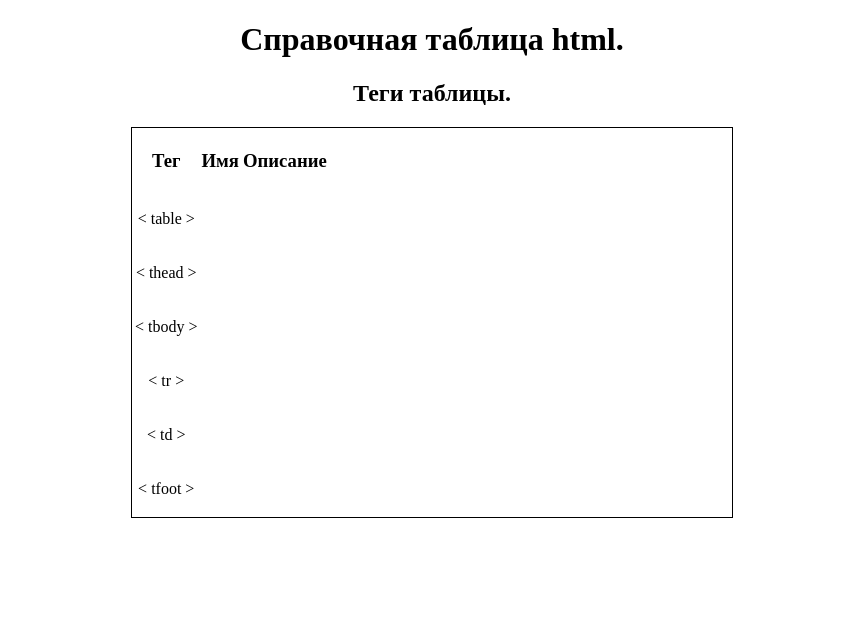
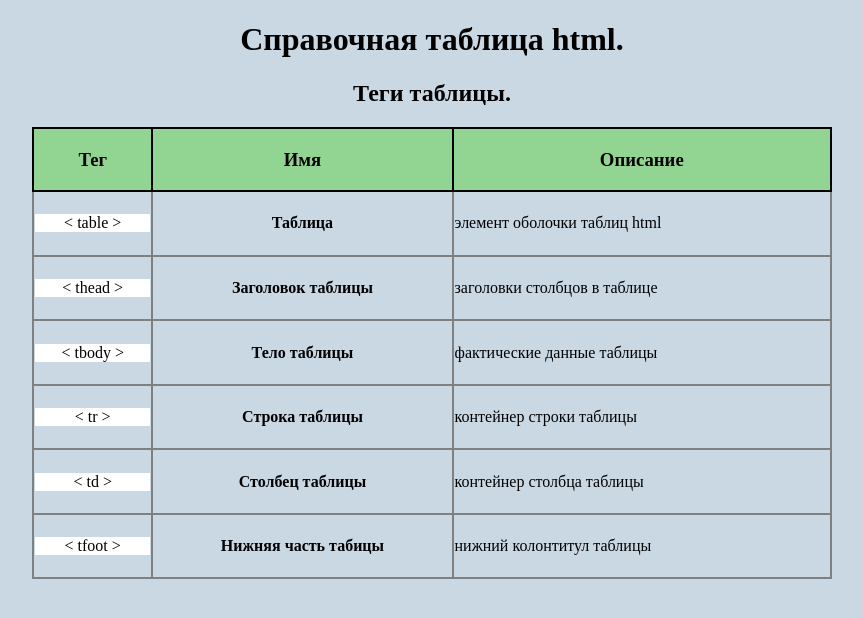
Before and after one commit to Alexey-first/html-table-reference, a plain HTML site: page index.html in a window 1280 px wide. Shown: the whole page, without its empty margins (208-1071 px from the left). Drawn offline with Linux system fonts and the light colour scheme.

Commit message:
add new style

```diff
--- a/css/style.css
+++ b/css/style.css
@@ -1,14 +1,35 @@
 body {
     text-align: center;
+    background-color: rgb(202, 216, 228);
 }
 
 
-.table {
-    width: 600px;
-    border: 1px solid black;
+table {
+    width: 800px;
+    border: 2px solid black;
     margin: auto;
+    border-collapse: collapse;
+
 }
+
 td {
+    text-align: left;
+    border: 2px solid grey;
+
+}
+
+th {
+    border:2px solid black;
+
+    background-color: rgb(146, 212, 146);
+}
+.center,h4 {
     text-align: center;
-    border: 1 px solid grey;
 }
+p {
+    text-align:justify;
+}
+.center {
+    background-color: white;
+
+}
--- a/index.html
+++ b/index.html
@@ -8,63 +8,87 @@
     <body>
         <h1>Справочная таблица html.</h1>
         <h2>Теги таблицы.</h2>
-        <div class="table">
+        <div>
             <table>
                 <thead>
                     <tr>
-                        <td>
+                        <th>
                             <h3>Тег</h3>
-                        </td>
-                        <td>
+                        </th>
+                        <th>
                             <h3>Имя</h3>
-                        </td>
-                        <td>
+                        </th>
+                        <th>
                             <h3>Описание</h3>
-                        </td>
+                        </th>
                     </tr>
                 </thead>
                 <tbody>
                     <tr>
                         <td>
-                            <p>< table ></p>
+                            <p class="center">< table ></p>
                         </td>
-                        <td></td>
-                        <td></td>
+                        <td>
+                            <h4>Таблица</h4>
+                        </td>
+                        <td>
+                            <p>элемент оболочки таблиц html</p>
+                        </td>
                     </tr>
                     <tr>
                         <td>
-                            <p>< thead ></p>
+                            <p class="center">< thead ></p>
                         </td>
-                        <td></td>
-                        <td></td>
+                        <td>
+                            <h4>Заголовок таблицы</h4>
+                        </td>
+                        <td>
+                            <p>заголовки столбцов в таблице</p>
+                        </td>
                     </tr>
                     <tr>
                         <td>
-                            <p>< tbody ></p>
+                            <p class="center">< tbody ></p>
                         </td>
-                        <td></td>
-                        <td></td>
+                        <td>
+                            <h4>Тело таблицы</h4>
+                        </td>
+                        <td>
+                            <p>фактические данные таблицы</p>
+                        </td>
                     </tr>
                     <tr>
                         <td>
-                            <p>< tr ></p>
+                            <p class="center">< tr ></p>
                         </td>
-                        <td></td>
-                        <td></td>
+                        <td>
+                            <h4>Строка таблицы</h4>
+                        </td>
+                        <td>
+                            <p>контейнер строки таблицы</p>
+                        </td>
                     </tr>
                     <tr>
                         <td>
-                            <p>< td ></p>
+                            <p class="center">< td ></p>
                         </td>
-                        <td></td>
-                        <td></td>
+                        <td>
+                            <h4>Столбец таблицы</h4>
+                        </td>
+                        <td>
+                            <p>контейнер столбца таблицы</p>
+                        </td>
                     </tr>
                     <tr>
                         <td>
-                            <p>< tfoot ></p>
+                            <p class="center">< tfoot ></p>
                         </td>
-                        <td></td>
-                        <td></td>
+                        <td>
+                            <h4>Нижняя часть табицы</h4>
+                        </td>
+                        <td>
+                            <p>нижний колонтитул таблицы</p>
+                        </td>
                     </tr>
                 </tbody>
             </table>
```
